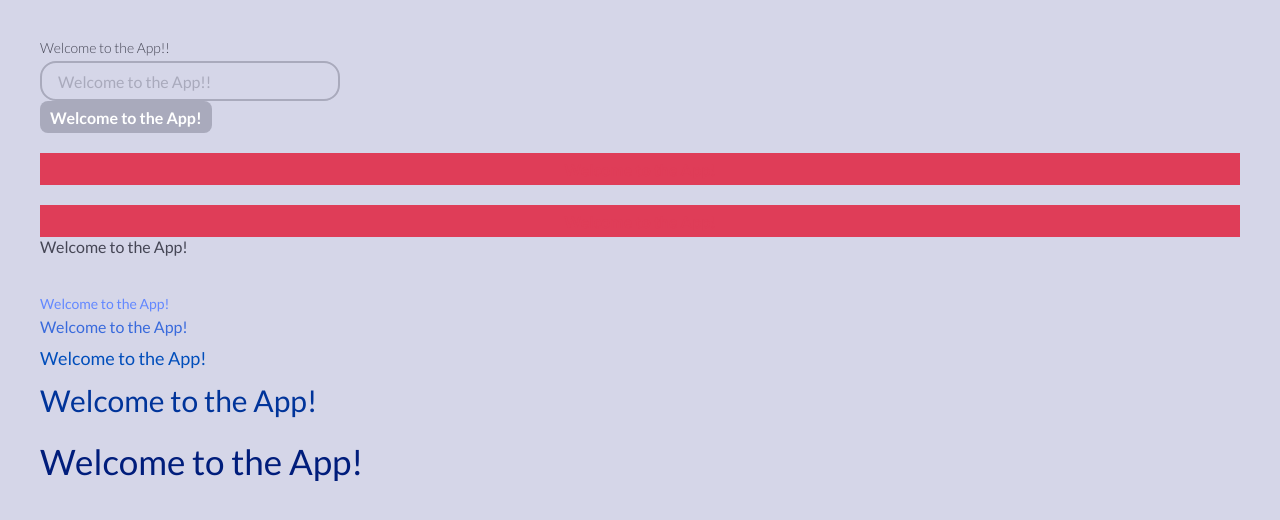
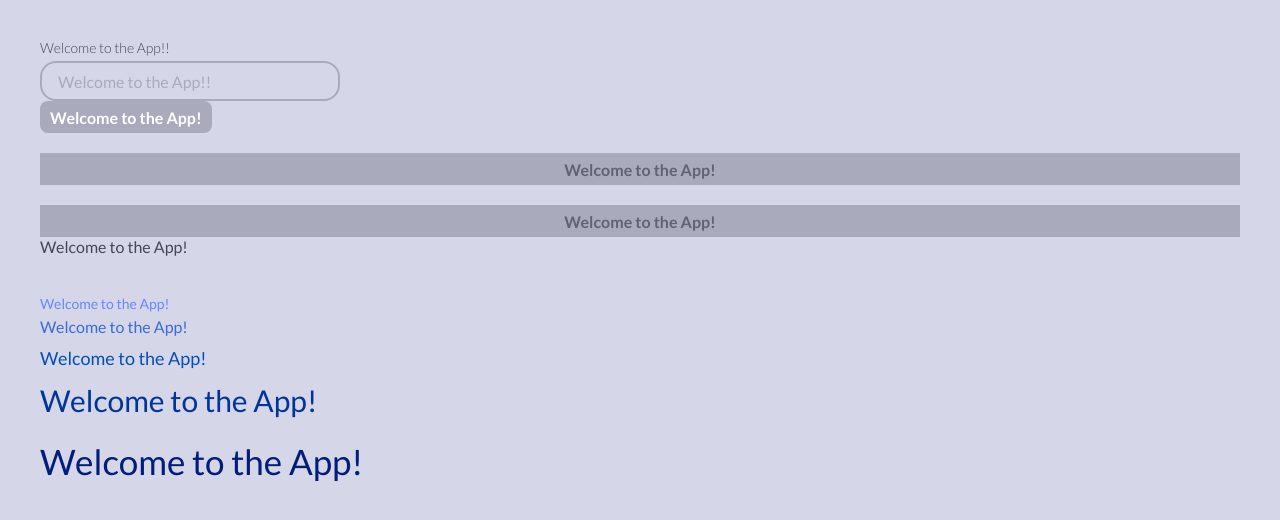
Before and after one commit to hi9mi/light-messenger, a React (Vite) app in the folder client/: page / in a window 1280 px wide. Shown: the top 520 px of the page. Built offline with nearby package versions, Linux system fonts and the light colour scheme.

Commit message:
fix(@lm-client): disabled button

```diff
--- a/client/src/shared/ui/button/button.tsx
+++ b/client/src/shared/ui/button/button.tsx
@@ -6,7 +6,7 @@ type ButtonVariants = 'ghost' | 'outline' | 'solid' | 'link';
 type ButtonSizes = 'lg' | 'md' | 'sm' | 'xs';
 type ButtonColors = 'blue' | 'green' | 'gray' | 'red';
 
-type ButtonProps = React.ComponentPropsWithRef<'button'> & {
+type ButtonProps = Omit<React.ComponentPropsWithRef<'button'>, 'color'> & {
   children: React.ReactNode;
   variant?: ButtonVariants;
   size?: ButtonSizes;
@@ -33,8 +33,8 @@ const disabledVariants = {
   common: 'disabled:pointer-events-none',
   solid: 'disabled:bg-gray-100',
   outline: 'disabled:border-gray-100 disabled:text-gray-100',
-  ghost: 'disabled:border-gray-100 disabled:text-gray-100',
-  link: '',
+  ghost: 'disabled:text-gray-100',
+  link: 'disabled:no-underline disabled:text-gray-100',
 } as const;
 
 const textColor = {
@@ -63,7 +63,7 @@ export const Button = forwardRef<HTMLButtonElement, ButtonProps>(
     {
       variant = 'solid',
       size = 'sm',
-      color = 'red',
+      color = 'gray',
       uppercase = false,
       children,
       icon,
@@ -84,8 +84,8 @@ export const Button = forwardRef<HTMLButtonElement, ButtonProps>(
             backgroundColors[color],
             border[variant],
             variants[variant],
+            disabledVariants.common,
             disabledVariants[variant],
-            disabledVariants.common,
             { ['uppercase']: uppercase },
             className
           )
```
